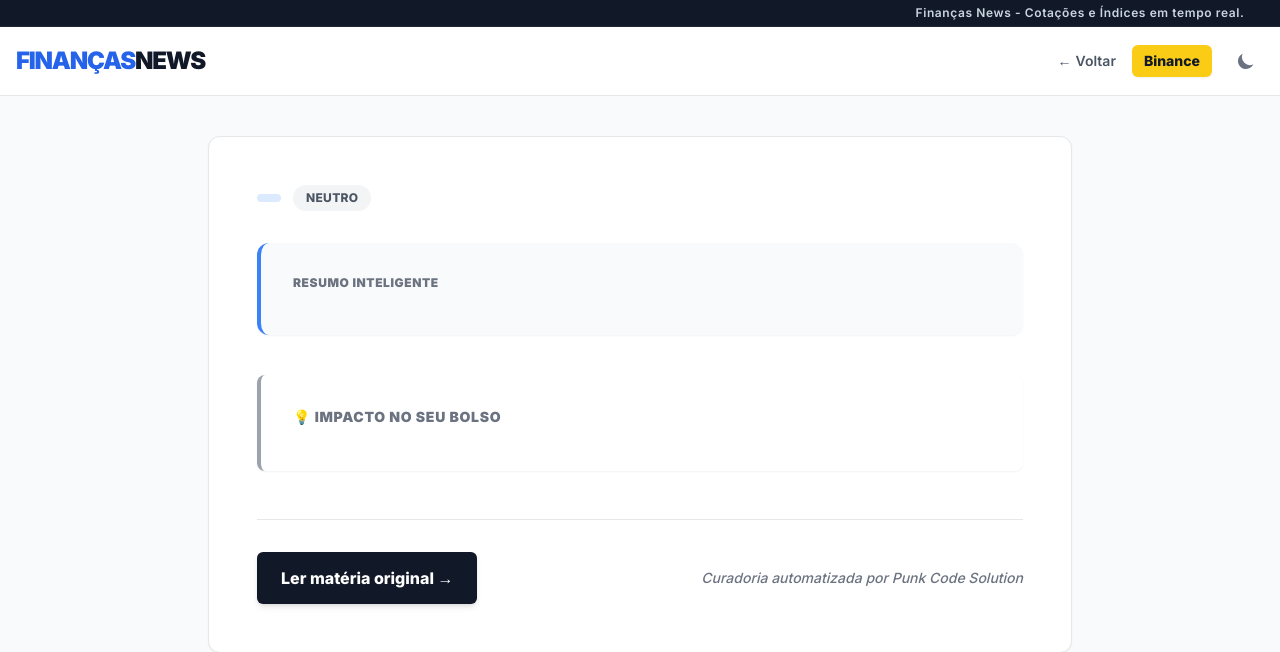
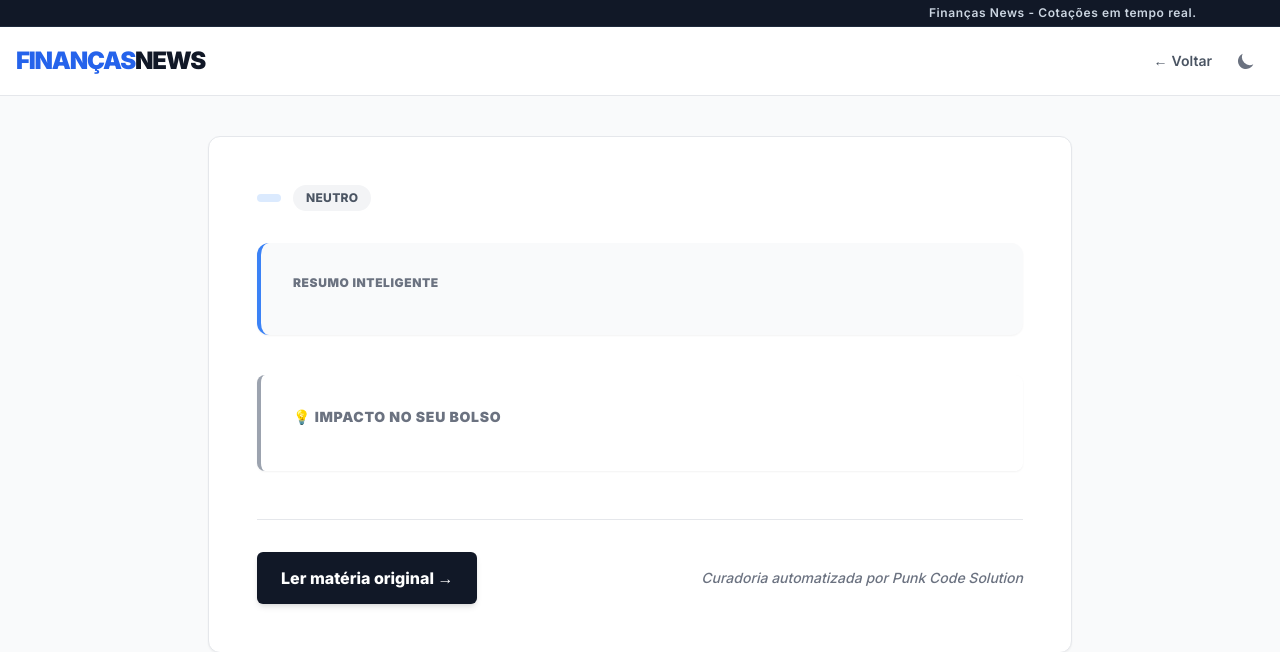
Before and after one commit to Punk-Code-Solution/Financas-news, a FastAPI app: template templates/noticia.html in a window 1280 px wide. Shown: the top 652 px of the page. Run offline with FastAPI, Linux system fonts and the light colour scheme; the template is opened without the code that fills it, so the values that code supplies are empty; some libraries are stand-ins or nearby versions.

Commit message:
Modificações

```diff
--- a/templates/noticia.html
+++ b/templates/noticia.html
@@ -6,6 +6,8 @@
     <title>{{ noticia[1] }} - Finanças News</title>
     <link rel="icon" href="/static/favicon.png" type="image/png">
     <link href="https://fonts.googleapis.com/css2?family=Inter:wght@400;500;600;800;900&display=swap" rel="stylesheet">
+    <script src="https://cdn.tailwindcss.com"></script>
+    <script async src="https://pagead2.googlesyndication.com/pagead/js/adsbygoogle.js?client=ca-pub-3623062544438213" crossorigin="anonymous"></script>
 
     <meta property="og:type" content="article" />
     <meta property="og:title" content="{{ noticia[1] }}" />
@@ -15,24 +17,12 @@
     <meta property="og:image" content="https://financas-news.net.br/static/favicon.png" />
     <meta name="twitter:card" content="summary" />
 
-    <script src="https://cdn.tailwindcss.com"></script>
-    <script async src="https://pagead2.googlesyndication.com/pagead/js/adsbygoogle.js?client=ca-pub-3623062544438213" crossorigin="anonymous"></script>
-
     <script>
         tailwind.config = {
             darkMode: 'class',
             theme: { extend: { fontFamily: { sans: ['Inter', 'sans-serif'] } } }
         }
     </script>
-
-    <script>
-        if (localStorage.getItem('color-theme') === 'dark' || (!('color-theme' in localStorage) && window.matchMedia('(prefers-color-scheme: dark)').matches)) {
-            document.documentElement.classList.add('dark');
-        } else {
-            document.documentElement.classList.remove('dark');
-        }
-    </script>
-
     <style>
         .ticker-wrapper { overflow: hidden; white-space: nowrap; background-color: #111827; color: #cbd5e1; font-size: 0.75rem; padding: 0.25rem 0; border-bottom: 1px solid #1e293b;}
         .ticker-content { display: inline-block; animation: ticker 30s linear infinite; }
@@ -44,13 +34,19 @@
         .ad-top:empty, .ad-top:has(ins[data-ad-status="unfilled"]) { display: none !important; }
         .ad-top { max-height: 280px; overflow: hidden; transition: all 0.3s ease; }
     </style>
+
+    <script>
+        if (localStorage.getItem('color-theme') === 'dark' || (!('color-theme' in localStorage) && window.matchMedia('(prefers-color-scheme: dark)').matches)) {
+            document.documentElement.classList.add('dark');
+        } else {
+            document.documentElement.classList.remove('dark');
+        }
+    </script>
 </head>
 <body class="bg-gray-50 dark:bg-[#0f172a] text-gray-800 dark:text-slate-200 transition-colors duration-200 flex flex-col min-h-screen">
 
     <div class="ticker-wrapper">
-        <div class="ticker-content" id="market-ticker">
-            <span class="text-slate-500">Carregando cotações em tempo real...</span>
-        </div>
+        <div class="ticker-content" id="market-ticker"><span class="text-slate-500">Cotações em tempo real...</span></div>
     </div>
 
     <nav class="border-b border-gray-200 dark:border-slate-800 bg-white dark:bg-[#0f172a] transition-colors duration-200 pt-4 pb-4 sticky top-0 z-50">
@@ -62,12 +58,6 @@
                 <a href="/" class="text-sm font-semibold text-gray-600 dark:text-slate-400 hover:text-blue-600 dark:hover:text-white flex items-center transition-colors">
                     &larr; <span class="ml-1">Voltar</span>
                 </a>
-
-                <a href="https://accounts.binance.com/pt-BR/register" target="_blank" rel="noopener noreferrer"
-                   class="hidden md:flex bg-yellow-400 text-gray-900 px-3 py-1.5 rounded-md hover:bg-yellow-500 transition font-bold shadow-sm items-center text-sm">
-                    Binance
-                </a>
-
                 <button id="theme-toggle" class="p-2 rounded-lg text-gray-500 dark:text-slate-400 hover:bg-gray-100 dark:hover:bg-slate-800 transition-colors">
                     <svg id="theme-toggle-dark-icon" class="hidden w-5 h-5" fill="currentColor" viewBox="0 0 20 20"><path d="M17.293 13.293A8 8 0 016.707 2.707a8.001 8.001 0 1010.586 10.586z"></path></svg>
                     <svg id="theme-toggle-light-icon" class="hidden w-5 h-5" fill="currentColor" viewBox="0 0 20 20"><path d="M10 2a1 1 0 011 1v1a1 1 0 11-2 0V3a1 1 0 011-1zm4 8a4 4 0 11-8 0 4 4 0 018 0zm-.464 4.95l.707.707a1 1 0 001.414-1.414l-.707-.707a1 1 0 00-1.414 1.414zm2.12-10.607a1 1 0 010 1.414l-.706.707a1 1 0 11-1.414-1.414l.707-.707a1 1 0 011.414 0zM17 11a1 1 0 100-2h-1a1 1 0 100 2h1zm-7 4a1 1 0 011 1v1a1 1 0 11-2 0v-1a1 1 0 011-1zM5.05 6.464A1 1 0 106.465 5.05l-.708-.707a1 1 0 00-1.414 1.414l.707.707zm1.414 8.486l-.707.707a1 1 0 01-1.414-1.414l.707-.707a1 1 0 011.414 1.414zM4 11a1 1 0 100-2H3a1 1 0 000 2h1z" fill-rule="evenodd" clip-rule="evenodd"></path></svg>
@@ -83,23 +73,16 @@
         </div>
 
         <article class="bg-white dark:bg-[#1e293b] rounded-xl shadow-sm p-6 md:p-12 border border-gray-200 dark:border-slate-800 transition-colors">
-
             <div class="flex items-center space-x-3 mb-6">
                 <span class="bg-blue-100 dark:bg-white text-blue-800 dark:text-blue-900 text-xs font-bold px-3 py-1 rounded-full uppercase">{{ noticia[5] }}</span>
 
                 {% set sent = (noticia[6] | default('Neutro', true)) | lower %}
                 {% if 'positivo' in sent %}
-                    <span class="bg-green-100 dark:bg-green-900/30 text-green-800 dark:text-[#4ade80] text-xs font-bold px-3 py-1 rounded-full uppercase tracking-wide border border-transparent dark:border-green-800/50">
-                        Mercado Positivo
-                    </span>
+                    <span class="bg-green-100 dark:bg-green-900/30 text-green-800 dark:text-[#4ade80] text-xs font-bold px-3 py-1 rounded-full uppercase tracking-wide border border-transparent dark:border-green-800/50">Mercado Positivo</span>
                 {% elif 'negativo' in sent %}
-                    <span class="bg-red-100 dark:bg-red-900/30 text-red-800 dark:text-[#f87171] text-xs font-bold px-3 py-1 rounded-full uppercase tracking-wide border border-transparent dark:border-red-800/50">
-                        Alerta de Queda
-                    </span>
+                    <span class="bg-red-100 dark:bg-red-900/30 text-red-800 dark:text-[#f87171] text-xs font-bold px-3 py-1 rounded-full uppercase tracking-wide border border-transparent dark:border-red-800/50">Alerta de Queda</span>
                 {% else %}
-                    <span class="bg-gray-100 dark:bg-slate-800 text-gray-600 dark:text-slate-300 text-xs font-bold px-3 py-1 rounded-full uppercase tracking-wide border border-transparent dark:border-slate-700">
-                        Neutro
-                    </span>
+                    <span class="bg-gray-100 dark:bg-slate-800 text-gray-600 dark:text-slate-300 text-xs font-bold px-3 py-1 rounded-full uppercase tracking-wide border border-transparent dark:border-slate-700">Neutro</span>
                 {% endif %}
             </div>
 
@@ -128,8 +111,7 @@
     <footer class="border-t border-gray-200 dark:border-slate-800 bg-white dark:bg-[#0f172a] text-center py-8 mt-auto transition-colors">
         <div class="container mx-auto px-4">
             <p class="text-sm text-gray-500 dark:text-slate-500 font-medium">
-                &copy; 2026 Finanças News. Desenvolvido por
-                <a href="https://www.punkcodesolution.com.br/" target="_blank" rel="noopener noreferrer" class="text-gray-700 dark:text-slate-300 hover:text-blue-600 dark:hover:text-slate-100 transition font-semibold">Punk Code Solution</a>.
+                &copy; 2026 Finanças News. Desenvolvido por <a href="https://www.punkcodesolution.com.br/" target="_blank" rel="noopener noreferrer" class="text-gray-700 dark:text-slate-300 hover:text-blue-600 dark:hover:text-slate-100 transition font-semibold">Punk Code Solution</a>.
             </p>
         </div>
     </footer>
@@ -139,53 +121,20 @@
             const darkIcon = document.getElementById('theme-toggle-dark-icon');
             const lightIcon = document.getElementById('theme-toggle-light-icon');
             if (!darkIcon || !lightIcon) return;
-
             if (document.documentElement.classList.contains('dark')) {
-                lightIcon.classList.remove('hidden');
-                darkIcon.classList.add('hidden');
+                lightIcon.classList.remove('hidden'); darkIcon.classList.add('hidden');
             } else {
-                darkIcon.classList.remove('hidden');
-                lightIcon.classList.add('hidden');
+                darkIcon.classList.remove('hidden'); lightIcon.classList.add('hidden');
             }
         }
 
-        async function carregarPaginaSemPiscar(url, pushState = true) {
-            const mainEl = document.querySelector('main');
-            const navEl = document.querySelector('nav');
-
-            mainEl.style.opacity = '0.3';
-            mainEl.style.transition = 'opacity 0.2s ease-in-out';
-
-            try {
-                const response = await fetch(url);
-                const htmlText = await response.text();
-                const parser = new DOMParser();
-                const doc = parser.parseFromString(htmlText, 'text/html');
-
-                // Atualiza o conteúdo da página preservando o Navbar e o Ticker
-                navEl.innerHTML = doc.querySelector('nav').innerHTML;
-                mainEl.innerHTML = doc.querySelector('main').innerHTML;
-
-                document.title = doc.title;
-                if (pushState) window.history.pushState({}, '', url);
-
-                setInitialThemeIcons();
-
-                mainEl.style.opacity = '1';
-                window.scrollTo({ top: 0, behavior: 'smooth' });
-            } catch (error) {
-                // Em caso de falha de conexão, recarrega normalmente
-                window.location.href = url;
-            }
-        }
-
+        // Ticker Global Otimizado (Le do Cache da Home e não pisca a tela)
         async function fetchMarketData() {
             const tickerEl = document.getElementById('market-ticker');
             const cachedHTML = sessionStorage.getItem('tickerHTML');
             const cachedTime = sessionStorage.getItem('tickerTime');
             const now = new Date().getTime();
 
-            // Puxa o Cache do Ticker gerado pela Home
             if (cachedHTML && cachedTime && (now - cachedTime < 300000)) {
                 tickerEl.innerHTML = cachedHTML;
                 return;
@@ -218,23 +167,20 @@
 
                 const fullHtml = tickerHtml + tickerHtml + tickerHtml;
                 tickerEl.innerHTML = fullHtml;
-
                 sessionStorage.setItem('tickerHTML', fullHtml);
                 sessionStorage.setItem('tickerTime', now);
             } catch (error) {
-                if (!cachedHTML) tickerEl.innerHTML = '<span class="ticker-item">Finanças News - Cotações e Índices em tempo real.</span>';
+                if (!cachedHTML) tickerEl.innerHTML = '<span class="ticker-item">Finanças News - Cotações em tempo real.</span>';
             }
         }
 
         document.addEventListener('DOMContentLoaded', () => {
             setInitialThemeIcons();
             fetchMarketData();
-            setInterval(fetchMarketData, 300000);
 
-            document.body.addEventListener('click', async (e) => {
-                // Toggle de Tema com Salvamento
-                const themeBtn = e.target.closest('#theme-toggle');
-                if (themeBtn) {
+            // Lógica simples e nativa para o botão de Tema (Dark/Light Mode)
+            const themeBtn = document.getElementById('theme-toggle');
+            themeBtn.addEventListener('click', () => {
                 const darkIcon = document.getElementById('theme-toggle-dark-icon');
                 const lightIcon = document.getElementById('theme-toggle-light-icon');
 
@@ -248,22 +194,6 @@
                     document.documentElement.classList.add('dark');
                     localStorage.setItem('color-theme', 'dark');
                 }
-                    return;
-                }
-
-                // Intercepta Links Internos (SPA) para não piscar a tela
-                const link = e.target.closest('a');
-                if (!link) return;
-
-                const url = new URL(link.href);
-                if (url.origin === window.location.origin && link.target !== '_blank') {
-                    e.preventDefault();
-                    carregarPaginaSemPiscar(url.href);
-                }
-            });
-
-            window.addEventListener('popstate', () => {
-                carregarPaginaSemPiscar(window.location.href, false);
             });
         });
     </script>
```
Lines whose indentation alone changed are shown as unchanged.
